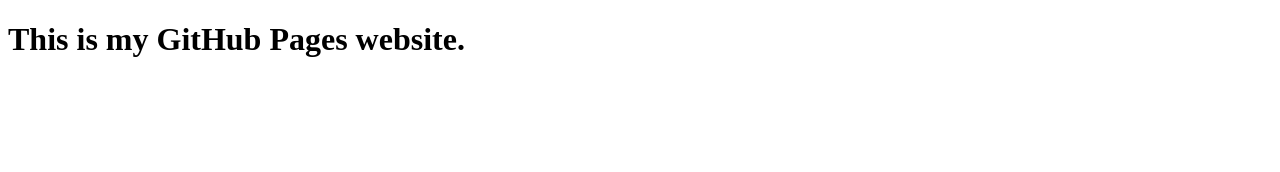
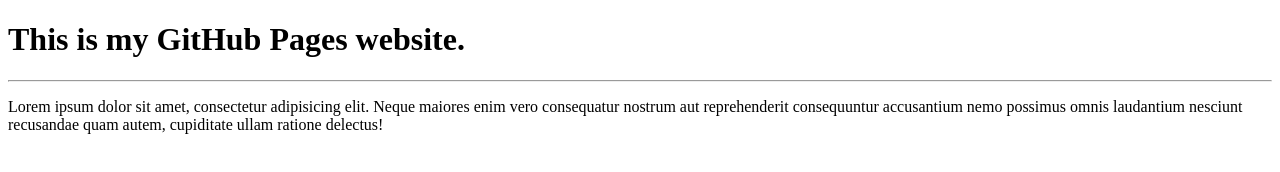
Before and after one commit to narcisberende/narcisberende.github.io, a plain HTML site: page index.html in a window 1280 px wide. Drawn offline with Linux system fonts and the light colour scheme.

Commit message:
index updated

```diff
--- a/index.html
+++ b/index.html
@@ -10,6 +10,10 @@
 
 <body>
     <h1>This is my GitHub Pages website.</h1>
+    <hr>
+    <p>Lorem ipsum dolor sit amet, consectetur adipisicing elit. Neque maiores enim vero consequatur nostrum aut
+        reprehenderit consequuntur accusantium nemo possimus omnis laudantium nesciunt recusandae quam autem, cupiditate
+        ullam ratione delectus!</p>
 </body>
 
 </html>
```
